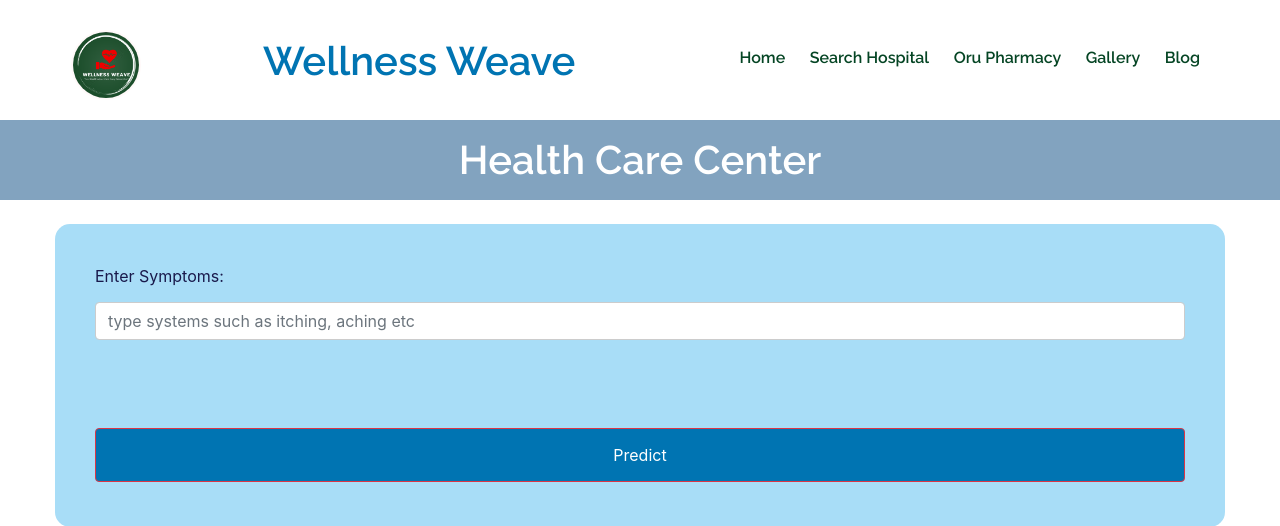
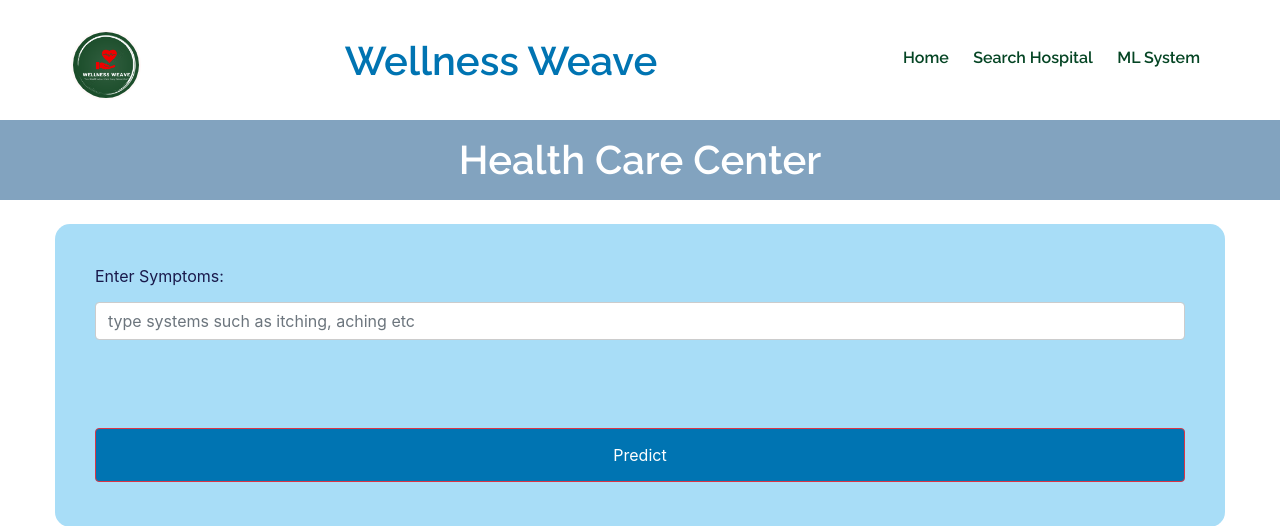
Before and after one commit to Yash-Bandal/Medicine-Recommendation-System, a Flask app: template ML-Medicine Recommendation System/templates/index2.html in a window 1280 px wide. Shown: the top 526 px of the page. Run offline with Flask 3, Linux system fonts and the light colour scheme; the template is opened without the code that fills it, so the values that code supplies are empty; parts of the project's set-up code (start-up, migrations or seed data) failed here and were passed over; some libraries are stand-ins or nearby versions.

Commit message:
Update index2.html

```diff
--- a/ML-Medicine Recommendation System/templates/index2.html
+++ b/ML-Medicine Recommendation System/templates/index2.html
@@ -92,13 +92,10 @@
                 <!-- </style> -->
                 <div class="nav">
                     <ul>
-                        <li><a class="menu_hover" href="/templates/FrontEnd.html">Home</a></li>
-                        <li><a class="menu_hover" href="PlaceSearch.html">Search Hospital</a></li>
-                        <li><a class="menu_hover" href="#slides_parent">Oru Pharmacy</a></li>
+                        <li><a class="menu_hover" href="FrontEnd.html">Home</a></li>
+                        <li><a class="menu_hover" href="HospitalSearch.html">Search Hospital</a></li>
+                        <li><a class="menu_hover" href="#slides_parent">ML System</a></li>
 
-                        <li><a class="menu_hover" href="#gallery">Gallery</a></li>
-                        <!-- <li><a class="menu_hover" href="#fiji-holyday">Our Pride</a></li> -->
-                        <li><a class="menu_hover" href="#blog">Blog</a></li>
                     </ul>
                 </div>
                 <div class="toggle-btn">
```
